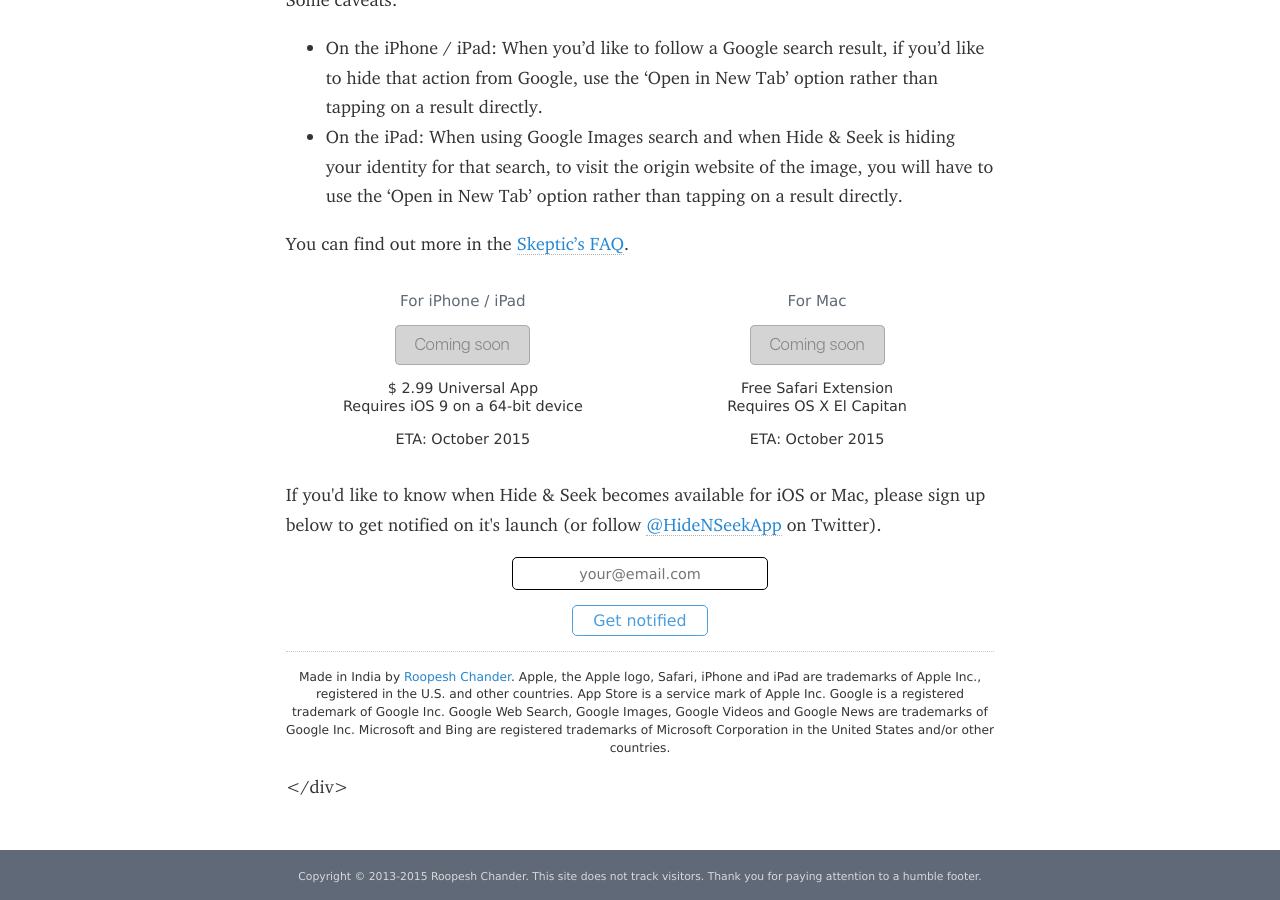
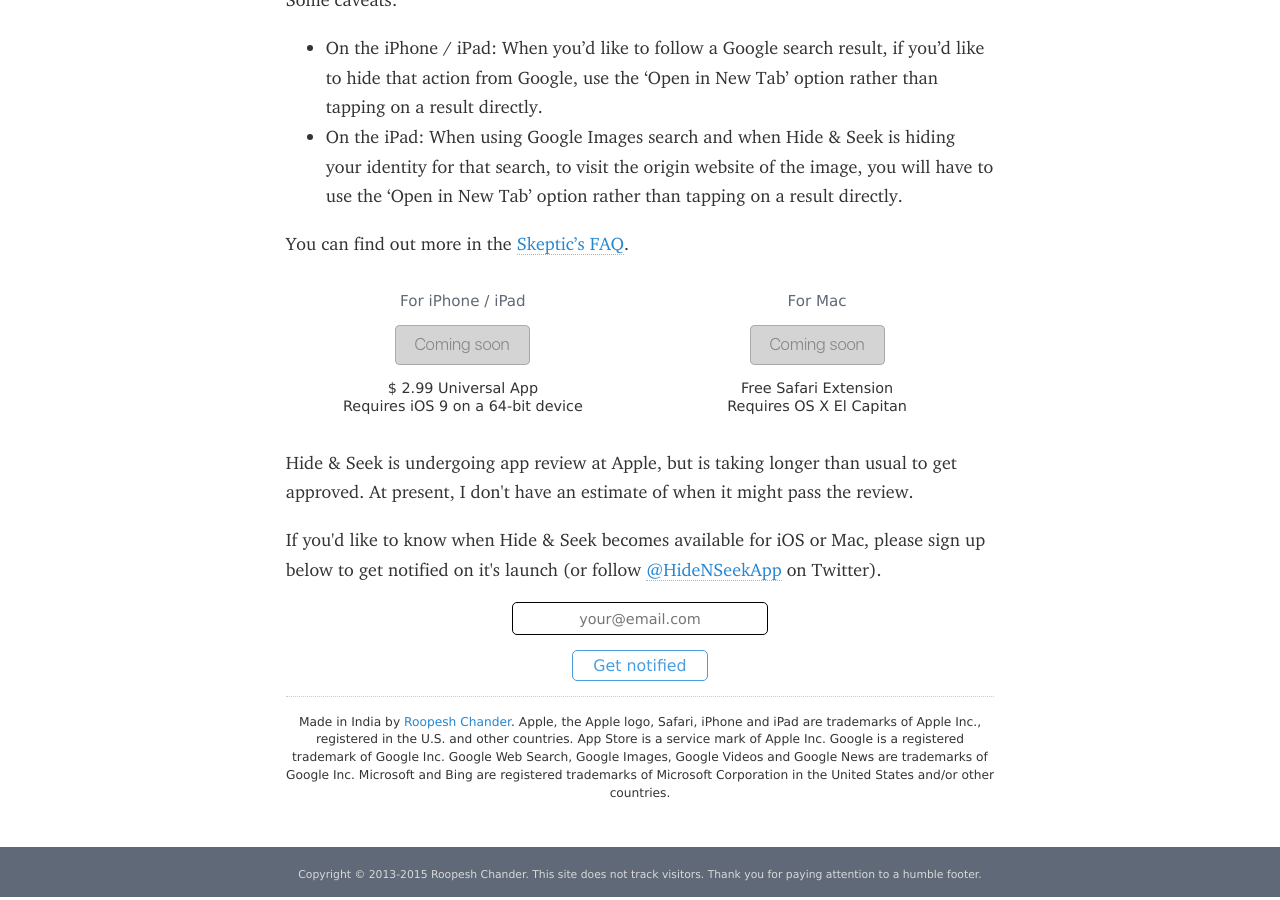
Before and after one commit to roop/roop.github.io, a Jekyll site: the page built from hideandseek/index.md, in a window 1280 px wide and 900 px high, scrolled down 1292 px. Built offline with Jekyll 4.4.1, drawn with Linux system fonts in a browser that asks for light colours; some web fonts are replaced.

Commit message:
H&S: No estimate of when it would pass review

```diff
--- a/hideandseek/index.md
+++ b/hideandseek/index.md
@@ -71,7 +71,6 @@
     src="coming_soon_badge.png" /></p>
    <p>$ 2.99 Universal App<br/>
   Requires iOS 9 on a 64-bit device</p>
-  <p>ETA: October 2015</p>
   </div>
   </div>
 </div>
@@ -83,7 +82,6 @@
     src="coming_soon_badge.png" /></p>
    <p>Free Safari Extension<br/>
   Requires OS X El Capitan</p>
-  <p>ETA: October 2015</p>
   </div>
   </div>
 </div>
@@ -93,10 +91,15 @@
 
 <div class="end-of-column">
 
+<p>Hide &amp; Seek is undergoing app review at Apple, but is taking longer than
+usual to get approved. At present, I don't have an estimate of when it might pass the
+review.
+</p>
+
 <p>If you'd like to know when Hide & Seek becomes available for iOS or
 Mac, please sign up below to get notified on it's launch (or follow <a
 href="https://www.twitter.com/hidenseekapp">@HideNSeekApp</a> on
-Twitter).
+Twitter).</p>
 
 <div class="get-notified shameless-plug" style="margin-bottom: 30px;">
 <form action="http://roopc.createsend.com/t/i/s/irgc/" method="post" id="subForm">
```
